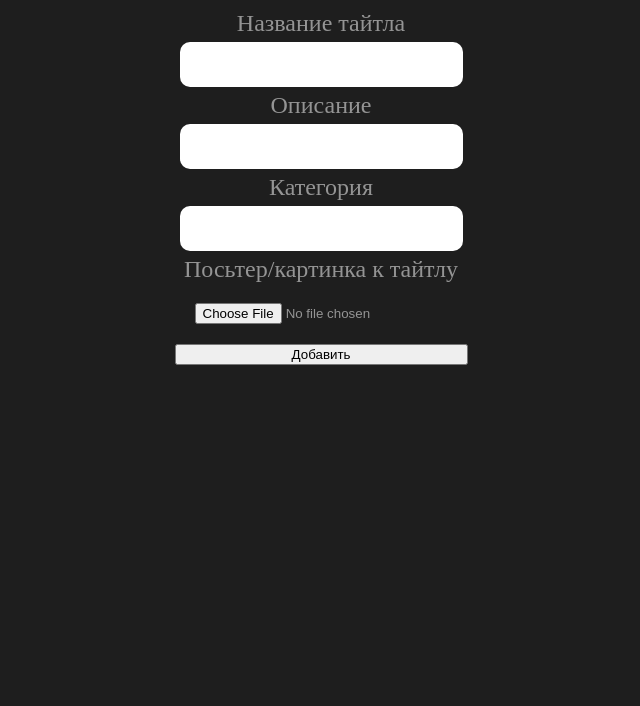
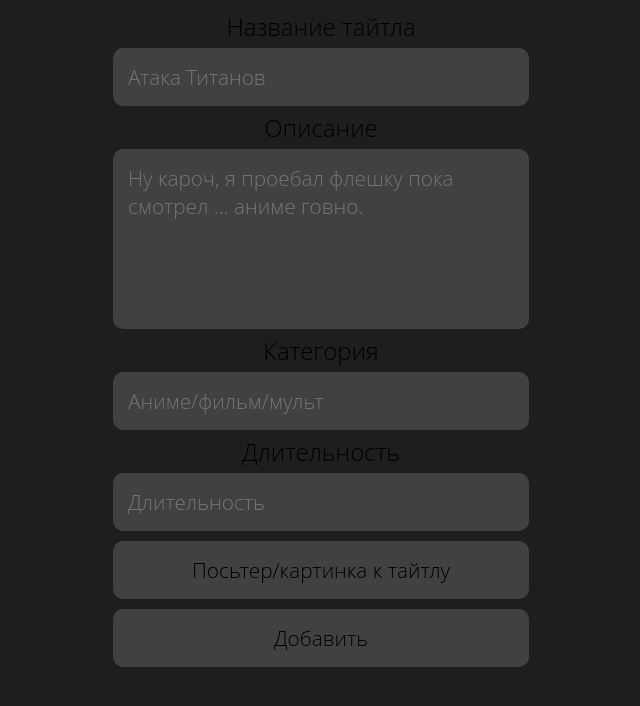
Before and after one commit to Azallio/MediaVerse, a website: page client/Pages/Add_movie.html in a window 1280 px wide. Shown: the part 94-800 px from the top of the page, without its empty margins (319-959 px from the left). Drawn offline with Linux system fonts and the light colour scheme.

```diff
--- a/client/Pages/Add_movie.html
+++ b/client/Pages/Add_movie.html
@@ -10,22 +10,42 @@
 <body>
 <header>
     <div class="Header">
-            <h1>Add a movie</h1>
+        <h1>Делай!</h1>
     </div>
 </header>
 <main>
     <form method="POST" id="formWithDataOfFilm">
         <label for="NameOfFilm">Название тайтла</label>
-            <input type="text" name="NameOfFilm" id="NameOfFilm" required>
+        <input type="text"
+               name="NameOfFilm"
+               id="NameOfFilm"
+               placeholder="Атака Титанов"
+               required>
 
         <label for="Description">Описание</label>
-            <input type="text" name="Description" id="Description" required>
+        <textarea name="Description"
+                  id="Description"
+                  placeholder="Ну кароч, я проебал флешку пока смотрел ... аниме говно."></textarea>
 
         <label for="Category">Категория</label>
-            <input type="text" name="Category" id="Category" required>
+        <input type="text"
+               name="Category"
+               id="Category"
+               placeholder="Аниме/фильм/мульт"
+               required>
 
-            <label for="ImageOfFilm">Посьтер/картинка к тайтлу</label>
-            <input type="file" name="ImageOfFilm" id="ImageOfFilm" title="Прикрепить">
+        <label for="Duration">Длительность</label>
+        <input type="text"
+               name="Duration"
+               id="Duration"
+               placeholder="Длительность"
+               required>
+
+        <label for="ImageOfTitle" class="helperForFileInput">Посьтер/картинка к тайтлу</label>
+        <input type="file"
+               name="ImageOfTitle"
+               id="ImageOfTitle"
+               accept="image/*">
 
         <button type="submit" form="formWithDataOfFilm">
             Добавить
--- a/client/Styles/OrdinaryLayout/AdaptiveLayout.css
+++ b/client/Styles/OrdinaryLayout/AdaptiveLayout.css
@@ -1,3 +1,16 @@
+
+* {
+    font-family: "Open Sans", sans-serif;
+    font-optical-sizing: auto;
+    font-weight: 100;
+    font-style: normal;
+    font-variation-settings: "wdth" 100;
+
+    &::-moz-selection {
+        background: #383838;
+    }
+}
+
 root {
     --border-radius: 10px
 }
@@ -11,7 +24,7 @@
     justify-content: center;
     align-items: center;
 
-    &>button {
+    & > button {
         height: 52px;
         border-radius: 10px;
         font-weight: 600;
@@ -22,13 +35,13 @@
     margin-block: 22px;
     width: 512px;
     height: 52px;
-    background-color: rgb(45, 45, 45);
+    background-color: rgb(65, 65, 65);
     text-align: center;
     justify-content: center;
     align-content: center;
     border-radius: 10px;
 
-    &>h1 {
+    & > h1 {
         margin: 0;
     }
 }
@@ -56,28 +69,66 @@
     text-align: center;
     flex-direction: column;
     max-width: 512px;
-    color: rgb(148, 148, 148);
     font-size: 1.5rem;
     font-weight: 500;
 }
 
-input,
-input[type="text"],
-input[type="text"]:active,
-input[type="text"]:focus {
+input[type="file"] {
+    display: none;
+}
+
+.helperForFileInput {
+    font-size: 1.3rem;
+    background-color: rgb(65, 65, 65);
     outline: none;
     padding: 15px;
     margin: 5px;
     border-radius: 10px;
     border: none;
+    cursor: pointer;
+
+    &:focus,
+    &:hover {
+        box-shadow: 0 0 4em olive;
+        background-color: #3f066e50;
+        transition: 200ms;
+    }
 }
 
-input[type="text"]:focus,
-input[type="text"]:hover{
-    box-shadow:
-            3px 3px red,
-            -1em 0 0.4em olive;
-    background-color: #3f066e50;
-    transition: 200ms;
-    /* Is not so bad */
+* textarea {
+    font-size: 1.3rem;
+    background-color: rgb(65, 65, 65);
+    width: 386px;
+    height: 150px;
+    resize: none;
+    outline: none;
+    padding: 15px;
+    margin: 5px;
+    border-radius: 10px;
+    border: none;
+
+    &:focus,
+    &:hover {
+        box-shadow: 0 0 4em olive;
+        background-color: #3f066e50;
+        transition: 200ms;
+    }
 }
+
+* button,
+* input[type="text"] {
+    font-size: 1.3rem;
+    background-color: rgb(65, 65, 65);
+    outline: none;
+    padding: 15px;
+    margin: 5px;
+    border-radius: 10px;
+    border: none;
+
+    &:focus,
+    &:hover {
+        box-shadow: 0 0 4em olive;
+        background-color: #3f066e50;
+        transition: 200ms;
+    }
+}
--- a/server/src/index.js
+++ b/server/src/index.js
@@ -7,8 +7,7 @@
 app.use(express.static('client/Styles/OrdinaryLayout/'))
 
 app.get('/', (req, res) => {
-    res.setHeader('Location', '/Main')
-    res.end()
+    res.redirect('Main')
 })
 
 app.get('/Main', (req, res) => {
@@ -18,6 +17,9 @@
 app.get('/Add_movie', (req, res) => {
     readFileAsync('Add_movie.html', res)
 })
+app.post('/Add_movie', (req, res) => {
+    console.log('Add_movie send data!')
+})
 
 app.listen(PORT, () => {
     console.log(`Example app listening on port ${PORT}`)
```
Also changed, not shown: client/mediaContent/Images/Img/foni-papik-pro-mkpk-p-kartinki-cherepashki-na-prozrachnom-fone-5.png (added). Lines whose indentation alone changed are shown as unchanged.
